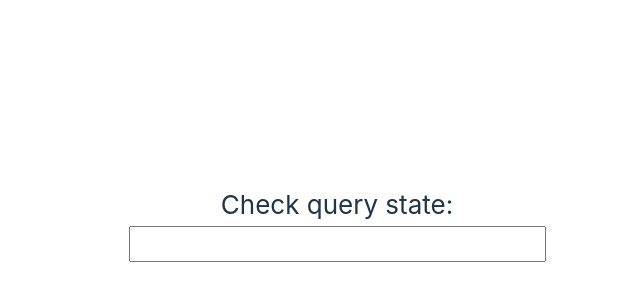
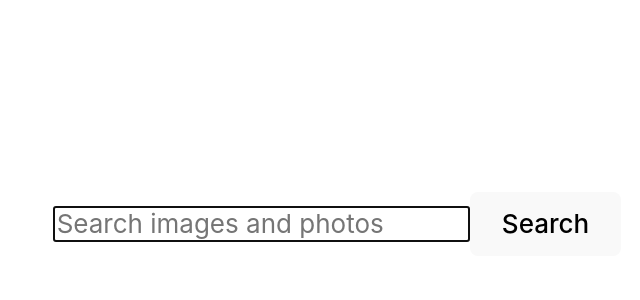
Before and after one commit to Anteycu/goit-react-hw-04, a React (Vite) app: page / in a window 1280 px wide. Shown: the part 176-476 px from the top of the page, without its empty margins (303-943 px from the left). Built offline with nearby package versions, Linux system fonts and the light colour scheme.

Commit message:
implemented searchImgApi and basic logic to work with response data

```diff
--- a/package.json
+++ b/package.json
@@ -10,9 +10,11 @@
     "preview": "vite preview"
   },
   "dependencies": {
+    "axios": "^1.6.8",
     "modern-normalize": "^2.0.0",
     "react": "^18.2.0",
-    "react-dom": "^18.2.0"
+    "react-dom": "^18.2.0",
+    "react-hot-toast": "^2.4.1"
   },
   "devDependencies": {
     "@types/react": "^18.2.66",
--- a/src/components/App.jsx
+++ b/src/components/App.jsx
@@ -1,12 +1,21 @@
 import { useState } from "react";
+import onImgRequest from "../searchImgApi";
 import SearchBar from "./SearchBar/SearchBar";
+import ImageGallery from "./ImageGallery/ImageGallery";
 
 function App() {
-  const [query, setQuery] = useState("");
+  const [photos, setPhotos] = useState([]);
+
+  const onSubmitHandler = searchWord => {
+    onImgRequest(searchWord).then(({ data }) => {
+      setPhotos(data.results);
+    });
+  };
+
   return (
     <>
-      <p>Check query state: {query}</p>
-      <SearchBar request={query} onSearch={setQuery} />
+      <SearchBar onSubmit={onSubmitHandler} />
+      {photos.length > 0 && <ImageGallery photoList={photos} />}
     </>
   );
 }
--- a/src/components/ImageCard/ImageCard.jsx
+++ b/src/components/ImageCard/ImageCard.jsx
@@ -0,0 +1,27 @@
+// links;
+const ImageCard = ({ imgInfo }) => {
+  const { alt_description, urls, description, tags, width, height } = imgInfo;
+  return (
+    <div>
+      <img src={urls.small} alt={alt_description} />
+      <p>
+        {width}x{height}
+      </p>
+      <p>{description ? description : "Imagine here best description ever"}</p>
+      <ul>
+        {tags.map(({ title }, index) => {
+          return (
+            <li key={index}>
+              <p>{title}</p>
+            </li>
+          );
+        })}
+      </ul>
+      {/* <a href={links.download} type="image">
+        Download
+      </a> */}
+    </div>
+  );
+};
+
+export default ImageCard;
--- a/src/components/ImageGallery/ImageGallery.jsx
+++ b/src/components/ImageGallery/ImageGallery.jsx
@@ -0,0 +1,15 @@
+import ImageCard from "../ImageCard/ImageCard";
+
+const ImageGallery = ({ photoList }) => {
+  return (
+    <ul>
+      {photoList.map(({ id, ...props }) => (
+        <li key={id}>
+          <ImageCard imgInfo={props} />
+        </li>
+      ))}
+    </ul>
+  );
+};
+
+export default ImageGallery;
--- a/src/components/SearchBar/SearchBar.jsx
+++ b/src/components/SearchBar/SearchBar.jsx
@@ -1,12 +1,33 @@
-const SearchBar = ({ request, onSearch }) => {
+import { useState } from "react";
+
+const SearchBar = ({ onSubmit }) => {
+  const [query, setQuery] = useState("");
+
+  const handleSubmit = e => {
+    e.preventDefault();
+    if (!query) {
+      console.log("Need write smth to search");
+      return;
+    }
+    onSubmit(query);
+  };
+
   return (
-    <input
-      type="text"
-      value={request}
-      onChange={e => {
-        onSearch(e.target.value);
-      }}
-    />
+    <header>
+      <form onSubmit={handleSubmit}>
+        <input
+          type="text"
+          autoComplete="off"
+          autoFocus
+          placeholder="Search images and photos"
+          value={query}
+          onChange={e => {
+            setQuery(e.target.value);
+          }}
+        />
+        <button type="submit">Search</button>
+      </form>
+    </header>
   );
 };
 
--- /dev/null
+++ b/src/searchImgApi.js
@@ -0,0 +1,15 @@
+import axios from "axios";
+axios.defaults.baseURL = "https://api.unsplash.com/";
+axios.defaults.headers.common = {
+  "Accept-Version": "v1",
+  "Content-Type": "application/json",
+  Authorization: "Client-ID LwolaULfIAKrlEjA0c3Xo-CDqHeXVjeoy8DQVyBsb-c",
+};
+
+// axios.defaults.headers.common["Authorization"] =
+//   "Client-ID LwolaULfIAKrlEjA0c3Xo-CDqHeXVjeoy8DQVyBsb-c";
+// axios.defaults.headers.common["Accept-Version"] = "v1";
+
+const onImgRequest = req => axios(`/search/photos?query=${req}`);
+
+export default onImgRequest;
```
Also changed, not shown: 1 other file (tests, documents, lock files or other folders).
